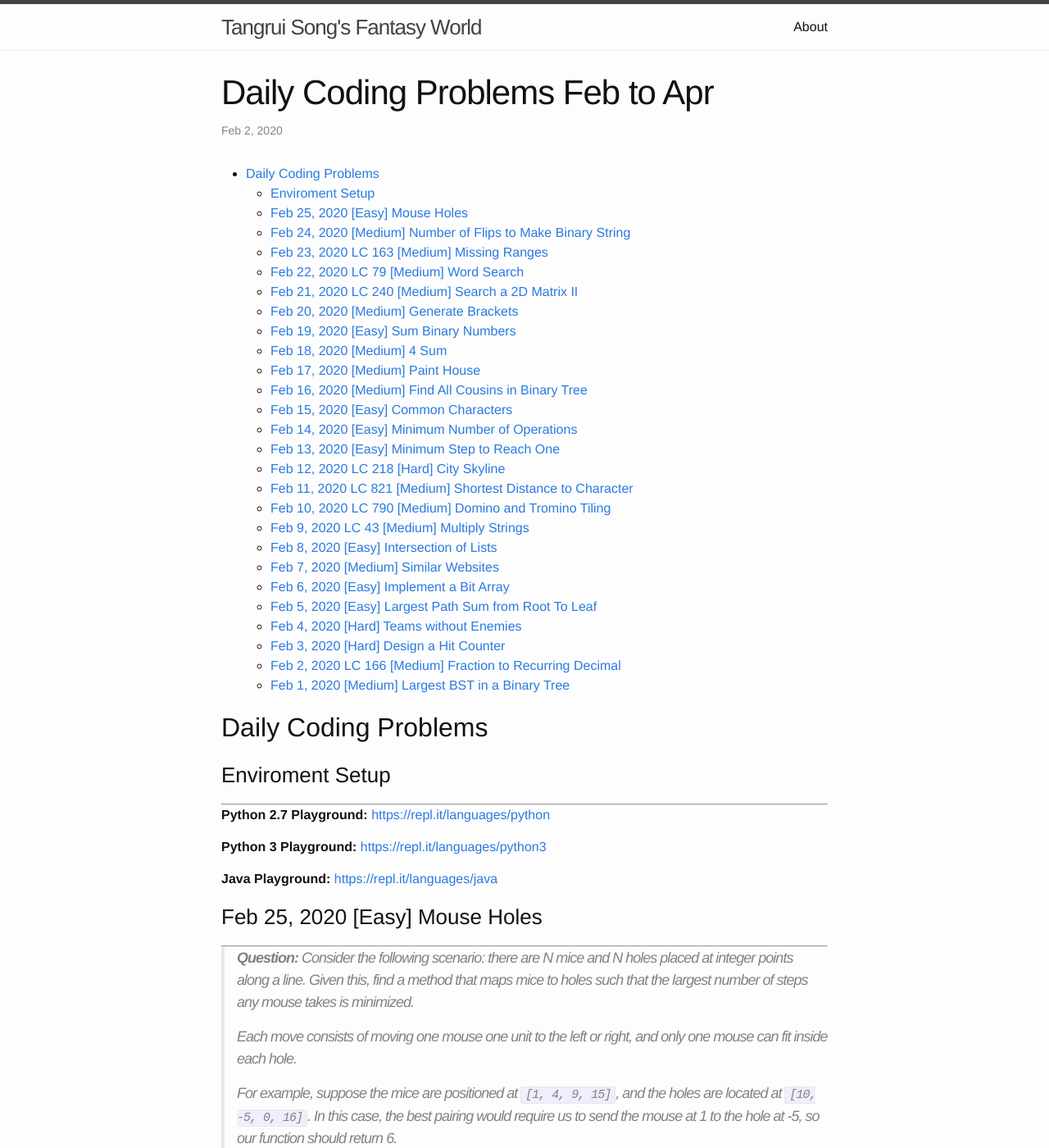
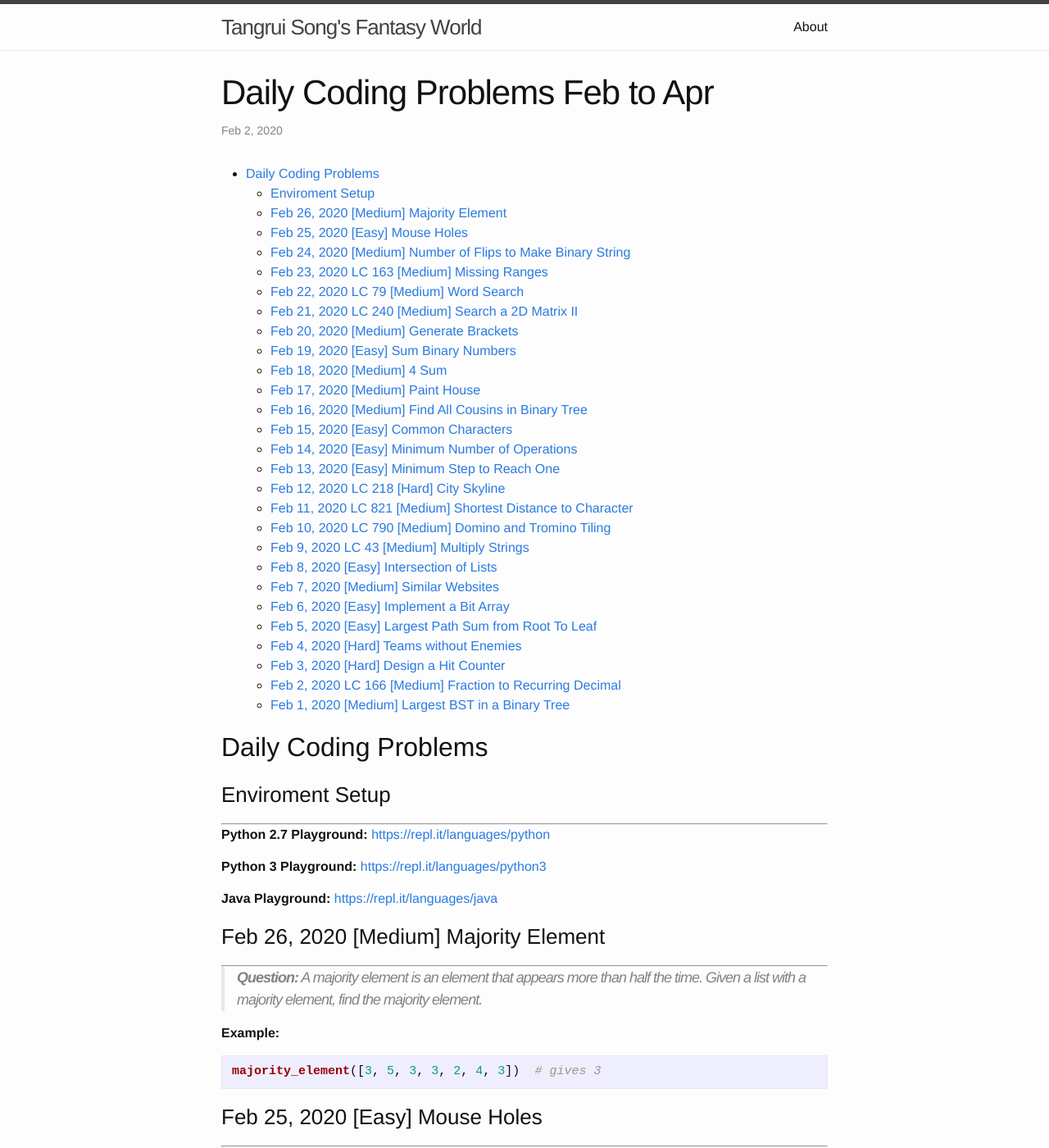
Before and after one commit to trsong/trsong.github.io, a Jekyll site: the page built from _posts/2020-02-01-DailyQuestionsFeb.md, in a window 1280 px wide and 1400 px high. Shown: the whole window at 82% size. Built offline with Jekyll 4.4.1, drawn with Linux system fonts in a browser that asks for light colours; some of the changed text lies outside the part shown.

Commit message:
Add Feb 26 Question

````diff
--- a/_posts/2020-02-01-DailyQuestionsFeb.md
+++ b/_posts/2020-02-01-DailyQuestionsFeb.md
@@ -17,6 +17,15 @@ categories: Python/Java
 **Python 3 Playground:** [https://repl.it/languages/python3](https://repl.it/languages/python3)
 
 **Java Playground:** [https://repl.it/languages/java](https://repl.it/languages/java)
+
+### Feb 26, 2020 [Medium] Majority Element
+---
+> **Question:** A majority element is an element that appears more than half the time. Given a list with a majority element, find the majority element.
+
+**Example:**
+```py
+majority_element([3, 5, 3, 3, 2, 4, 3])  # gives 3
+```
 
 ### Feb 25, 2020 [Easy] Mouse Holes
 ---
````
